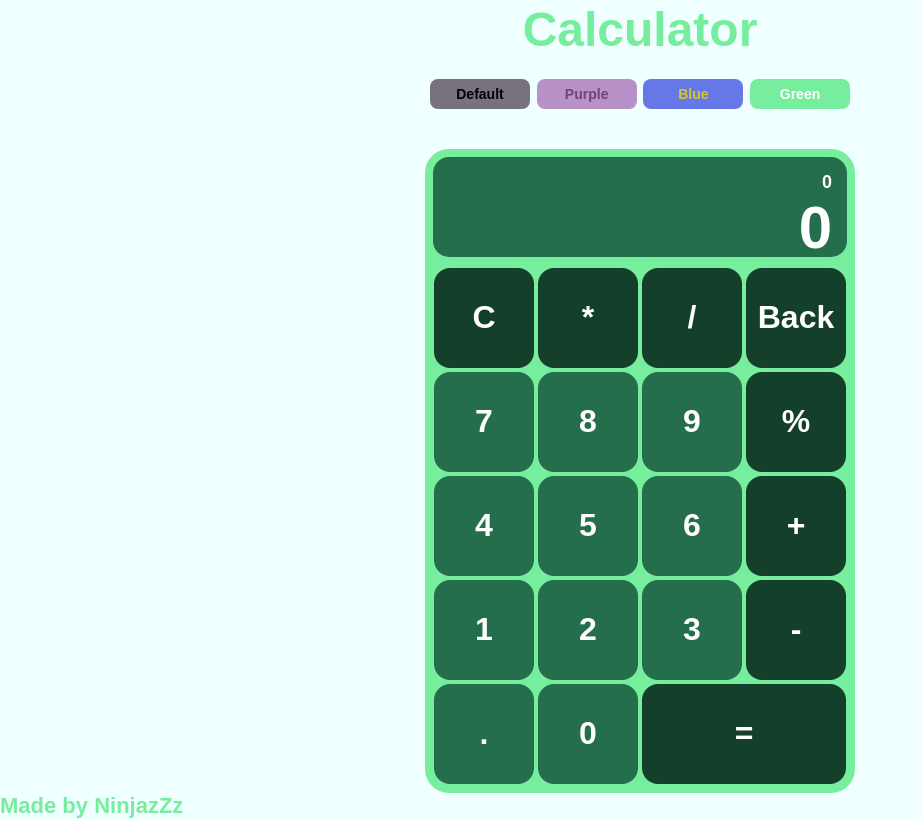
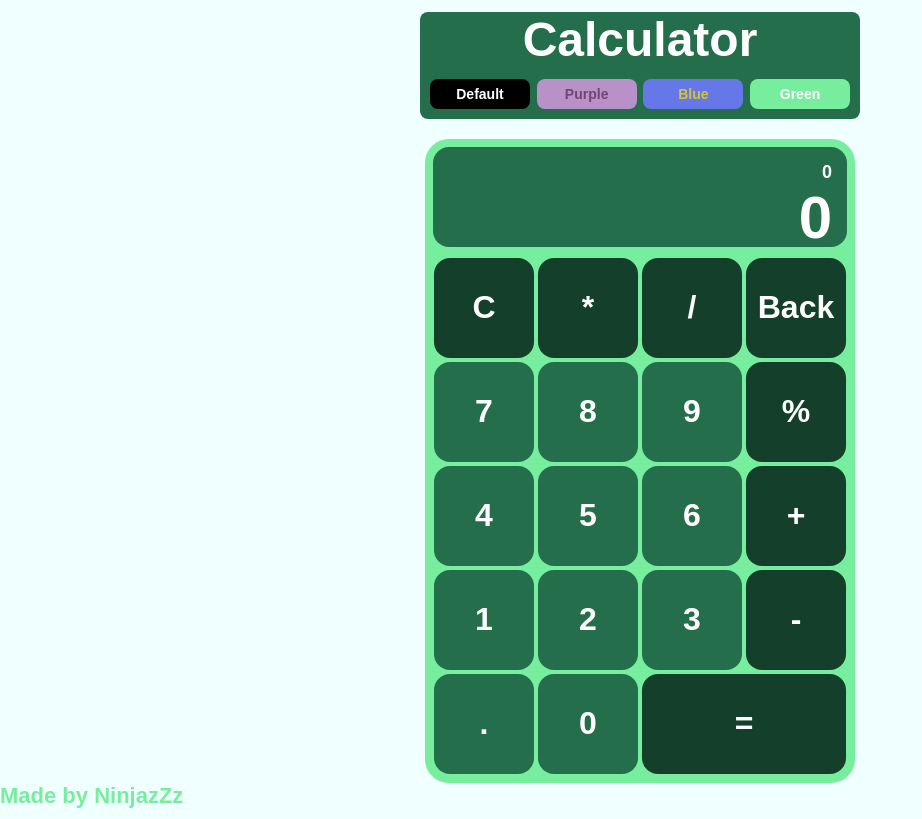
Before and after one commit to NinjazZz1/calculator, a plain HTML site: page index.html in a window 1280 px wide. Shown: the whole page, without its empty margins (0-922 px from the left). Drawn offline with Linux system fonts and the light colour scheme.

Commit message:
adjusted default color and added a box around title and buttons to be a little more pleasing visually

```diff
--- a/index.html
+++ b/index.html
@@ -11,6 +11,7 @@
 
 <body>
     <div class="header">
+        <div class="header-box">
             <div class="title">
                 <h1>Calculator</h1>
             </div>
@@ -19,6 +20,7 @@
                 <button class="purple-theme">Purple</button>
                 <button class="blue-theme">Blue</button>
                 <button class="green-theme">Green</button>
+            </div>
         </div>
     </div>
     <div class="calculator">
--- a/index.js
+++ b/index.js
@@ -27,7 +27,7 @@ purpleTheme.addEventListener("click", e => {
 });
 
 defaultTheme.addEventListener("click", e => {
-    root.style.setProperty("--color1", "rgb(0, 0, 0)");
+    root.style.setProperty("--color1", "rgb(255, 255, 255)");
     root.style.setProperty("--color2", "rgb(0, 0, 0)");
     root.style.setProperty("--color3", "rgb(120, 114, 127)");
     root.style.setProperty("--color4", "rgb(42, 42, 42)");
--- a/styles.css
+++ b/styles.css
@@ -12,12 +12,12 @@
 }
 
 h1 {
-    color: var(--color2);
+    color: var(--color1);
 }
 
 .default-theme {
-    color: black;
-    background-color: rgb(120, 114, 127);
+    color: rgb(255, 255, 255);
+    background-color: rgb(0, 0, 0);
 }
 
 .purple-theme {
@@ -59,13 +59,21 @@ body {
 }
 
 .themes {
-    padding: 20px;
+    padding: 10px;
 }
 
 .header {
+    display: flex;
     font-size: 24px;
     padding: 20px;
     text-align: center;
+    align-items: center;
+    justify-content: center;
+}
+
+.header-box {
+    background-color: var(--color3);
+    border-radius: 8px;
 }
 
 .footer {
```
Lines whose indentation alone changed are shown as unchanged.
